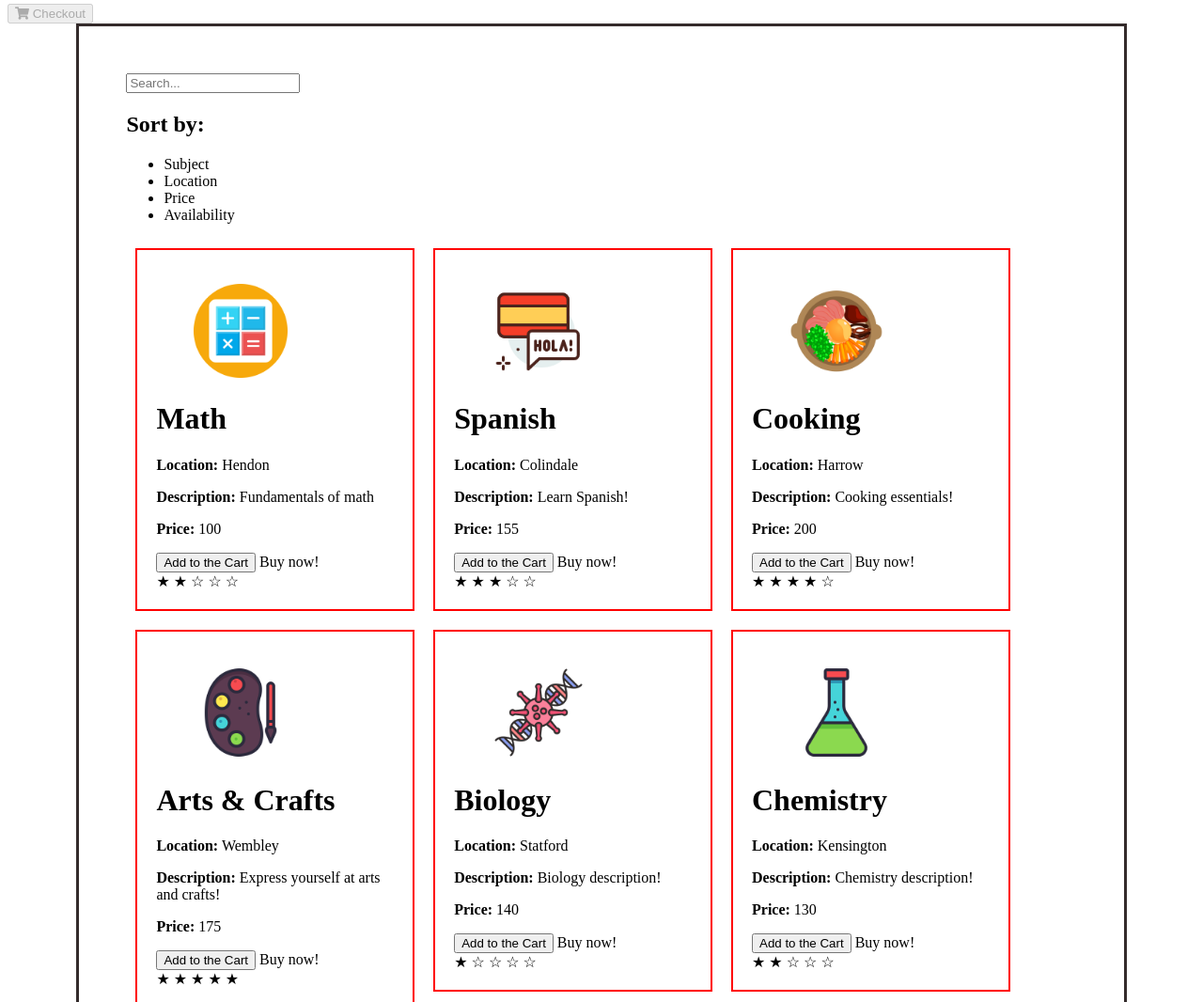
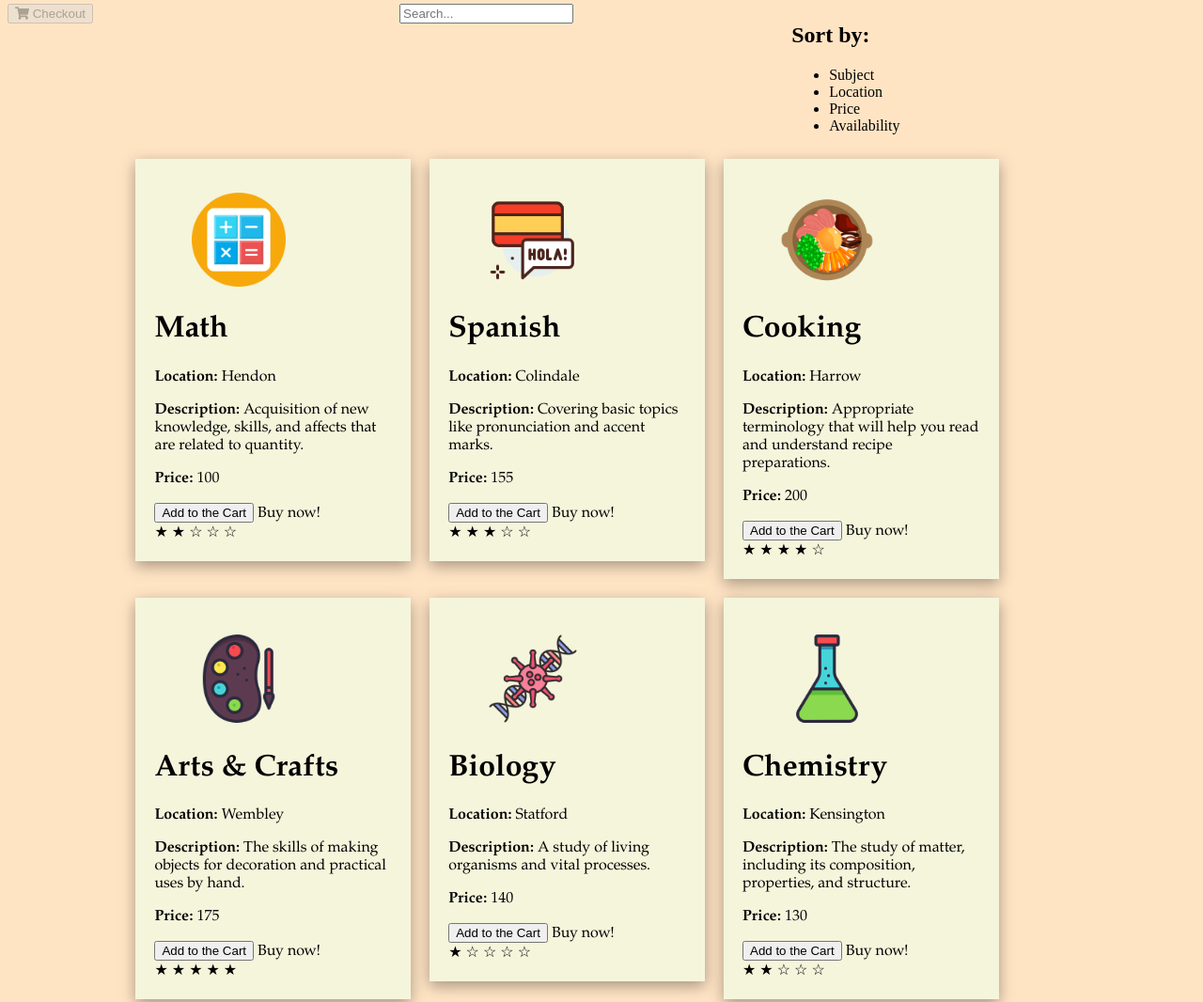
Before and after one commit to JohnnyCiepiela/afterSchoolClasses, a plain HTML site: page index.html in a window 1280 px wide. Shown: the part 76-1142 px from the top of the page at 94% size. Drawn offline with nearby package versions, Linux system fonts and the light colour scheme.

Commit message:
Refining CSS slightly, modifying lessons' descriptions.

```diff
--- a/index.html
+++ b/index.html
@@ -23,12 +23,44 @@
             <h1>After School Club</h1>
         </header>
 
+        <div class="upperNavigation">
+
+
+            <div class="checkout_button">
                 <!--Switching from main page to checkout page-->
                 <button @click="toggleShowProduct" v-bind:disabled="!canCheckout">
                     {{totalItemsInTheCart}}
                     <span class="fas fa-shopping-cart"></span>
                     Checkout
                 </button>
+            </div>
+
+
+
+            <div class="search_bar">
+                <input type="text" v-model="search" placeholder="Search..." />
+                <!-- <label>Search title:</label> -->
+            </div>
+
+
+
+            <div class="sort_section">
+
+                <h2>Sort by:</h2>
+                <ul>
+                    <li @click="sort('title')" v-bind:class="[sortBy === 'title' ? sortDirection : '']"> Subject
+                    </li>
+                    <li @click="sort('location')" v-bind:class="[sortBy === 'location' ? sortDirection : '']">
+                        Location</li>
+                    <li @click="sort('price')" v-bind:class="[sortBy === 'price' ? sortDirection : '']"> Price
+                    </li>
+                    <li @click="sort('spacesLeftUpdate')"
+                        v-bind:class="[sortBy === 'spacesLeftUpdate' ? sortDirection : '']"> Availability</li>
+                </ul>
+
+            </div>
+
+        </div>
 
 
 
@@ -37,28 +69,6 @@
             <main>
 
 
-
-                <div class="search-wrapper">
-                    <input type="text" v-model="search" placeholder="Search..." />
-                    <!-- <label>Search title:</label> -->
-                </div>
-
-
-
-                <div>
-
-                    <h2>Sort by:</h2>
-                    <ul>
-                        <li @click="sort('title')" v-bind:class="[sortBy === 'title' ? sortDirection : '']"> Subject
-                        </li>
-                        <li @click="sort('location')" v-bind:class="[sortBy === 'location' ? sortDirection : '']">
-                            Location</li>
-                        <li @click="sort('price')" v-bind:class="[sortBy === 'price' ? sortDirection : '']"> Price</li>
-                        <li @click="sort('spacesLeftUpdate')"
-                            v-bind:class="[sortBy === 'spacesLeftUpdate' ? sortDirection : '']"> Availability</li>
-                    </ul>
-
-                </div>
 
 
                 <div v-for="lesson in sortedLessons, filteredList" class="float_child">
@@ -127,7 +137,7 @@
 
 
             <p v-if="order.errors.length">
-                <b>Please correct the following error(s):</b>
+                <b>Please consider the following requirements:</b>
             <ul>
                 <li v-for="error in order.errors">{{ error }}</li>
             </ul>
@@ -292,10 +302,16 @@
 
                 },
                 filteredList() {
-                    return this.lessons.filter(post => {
-                        return post.title.toLowerCase().includes(this.search.toLowerCase())
+                    return this.lessons.filter(lesson => {
+                        return lesson.title.toLowerCase().includes(this.search.toLowerCase()) || lesson.location.toLowerCase().includes(this.search.toLowerCase())
                     })
+                },
+                /* cartEmpty() {
+                   if (this.cart.length === 0) {
+                       this.showProduct === true;
                    }
+
+               }  */
 
 
             }
--- a/lessons.js
+++ b/lessons.js
@@ -4,7 +4,7 @@ let lessons = [
         "id": 1001,
         "title": "Math",
         "location": "Hendon",
-        "description": "Fundamentals of math",
+        "description": "Acquisition of new knowledge, skills, and affects that are related to quantity.",
         "price": 100,
         "image": "/images/math_icon.png",
         "availableSpaces":5,
@@ -16,7 +16,7 @@ let lessons = [
         "id": 1002,
         "title": "Spanish",
         "location": "Colindale",
-        "description": "Learn Spanish!",
+        "description": "Covering basic topics like pronunciation and accent marks.",
         "price": 155,
         "image": "/images/spanish_icon.png",
         "availableSpaces":5,
@@ -29,7 +29,7 @@ let lessons = [
         "id": 1003,
         "title": "Cooking",
         "location": "Harrow",
-        "description": "Cooking essentials!",
+        "description": "Appropriate terminology that will help you read and understand recipe preparations.",
         "price": 200,
         "image": "/images/cooking_icon.png",
         "availableSpaces":5,
@@ -42,7 +42,7 @@ let lessons = [
         "id": 1004,
         "title": "Arts & Crafts",
         "location": "Wembley",
-        "description": "Express yourself at arts and crafts!",
+        "description": "The skills of making objects for decoration and practical uses by hand.",
         "price": 175,
         "image": "/images/art_icon.png",
         "availableSpaces":5,
@@ -55,7 +55,7 @@ let lessons = [
         "id": 1005,
         "title": "Biology",
         "location": "Statford",
-        "description": "Biology description!",
+        "description": "A study of living organisms and vital processes.",
         "price": 140,
         "image": "/images/biology_icon.png",
         "availableSpaces":5,
@@ -68,7 +68,7 @@ let lessons = [
         "id": 1006,
         "title": "Chemistry",
         "location": "Kensington",
-        "description": "Chemistry description!",
+        "description": "The study of matter, including its composition, properties, and structure.",
         "price": 130,
         "image": "/images/chemistry_icon.png",
         "availableSpaces":5,
@@ -81,7 +81,7 @@ let lessons = [
         "id": 1007,
         "title": "Geography",
         "location": "South Kensington",
-        "description": "Geography description!",
+        "description": "Simple maps with familiar landmarks to help students understand map terminology.",
         "price": 120,
         "image": "/images/geography_icon.png",
         "availableSpaces":5,
@@ -94,7 +94,7 @@ let lessons = [
         "id": 1008,
         "title": "History",
         "location": "Greenwich",
-        "description": "History description!",
+        "description": "The study of change over time that covers all aspects of human society.",
         "price": 100,
         "image": "/images/history_icon.png",
         "availableSpaces":5,
@@ -107,7 +107,7 @@ let lessons = [
         "id": 1009,
         "title": "Photography",
         "location": "Camden",
-        "description": "Photography description!",
+        "description": "Capturing images that communicate to the viewers.",
         "price": 165,
         "image": "/images/photography_icon.png",
         "availableSpaces":5,
@@ -120,7 +120,7 @@ let lessons = [
         "id": 1010,
         "title": "Physics",
         "location": "Hackney",
-        "description": "Physics description!",
+        "description": "Branch of science that deals with the structure of matter.",
         "price": 170,
         "image": "/images/physics_icon.png",
         "availableSpaces":5,
@@ -133,8 +133,8 @@ let lessons = [
         "id": 1011,
         "title": "Business",
         "location": "Islington",
-        "description": "Business description!",
-        "price": 200,
+        "description": "Class focuses on business terminology and related topics as well as corporate culture.",
+        "price": 220,
         "image": "/images/business_icon.png",
         "availableSpaces":5,
         "rating": 3,
@@ -146,7 +146,7 @@ let lessons = [
         "id": 1012,
         "title": "Zoology",
         "location": "Hounslow",
-        "description": "Zoology description!",
+        "description": "A course that will survey the nine major phyla of the kingdom Animalia.",
         "price": 125,
         "image": "/images/zoology_icon.png",
         "availableSpaces":5,
--- a/mystyles.css
+++ b/mystyles.css
@@ -1,17 +1,15 @@
-/*#product{
-    border:3px solid rgb(0, 0, 0);
-    width: 300px;
+header {
+    text-align:center;
 
 }
 
-#product2{
-    border:3px solid rgb(0, 0, 0);
-    width: 300px;
+body {
+    background-color: bisque;
 
-}  */
+}
 
 .float_container {
-    border: 3px solid rgb(52, 43, 43);
+    /* border: 1px solid rgb(52, 43, 43); */
     padding: 50px;
     height:1700px;
     /*text-align: center; */
@@ -23,8 +21,11 @@
     width:25%;
     float: left;
     padding: 20px;
-    border: 2px solid red;
+    /* border: 1px solid rgb(70, 67, 67); */
     margin:10px;
+    background-color: beige;
+    box-shadow: rgba(0, 0, 0, 0.35) 0px 5px 15px;
+    font-family: Garamond;
 
 }
 
@@ -35,6 +36,27 @@
 
 }
 
+.upperNavigation {
+    float:left;
+    width:100%;
+
+}
+
+.checkout_button {
+    float:left;
+    width:33%;
+
+}
+.search_bar {
+    float:left;
+    width:33%;
+}
+
+.sort_section {
+    float:left;
+    width:33%;
+}
+
 .asc:after{
     content: "\25B2"
 }
```
Lines whose indentation alone changed are shown as unchanged.
